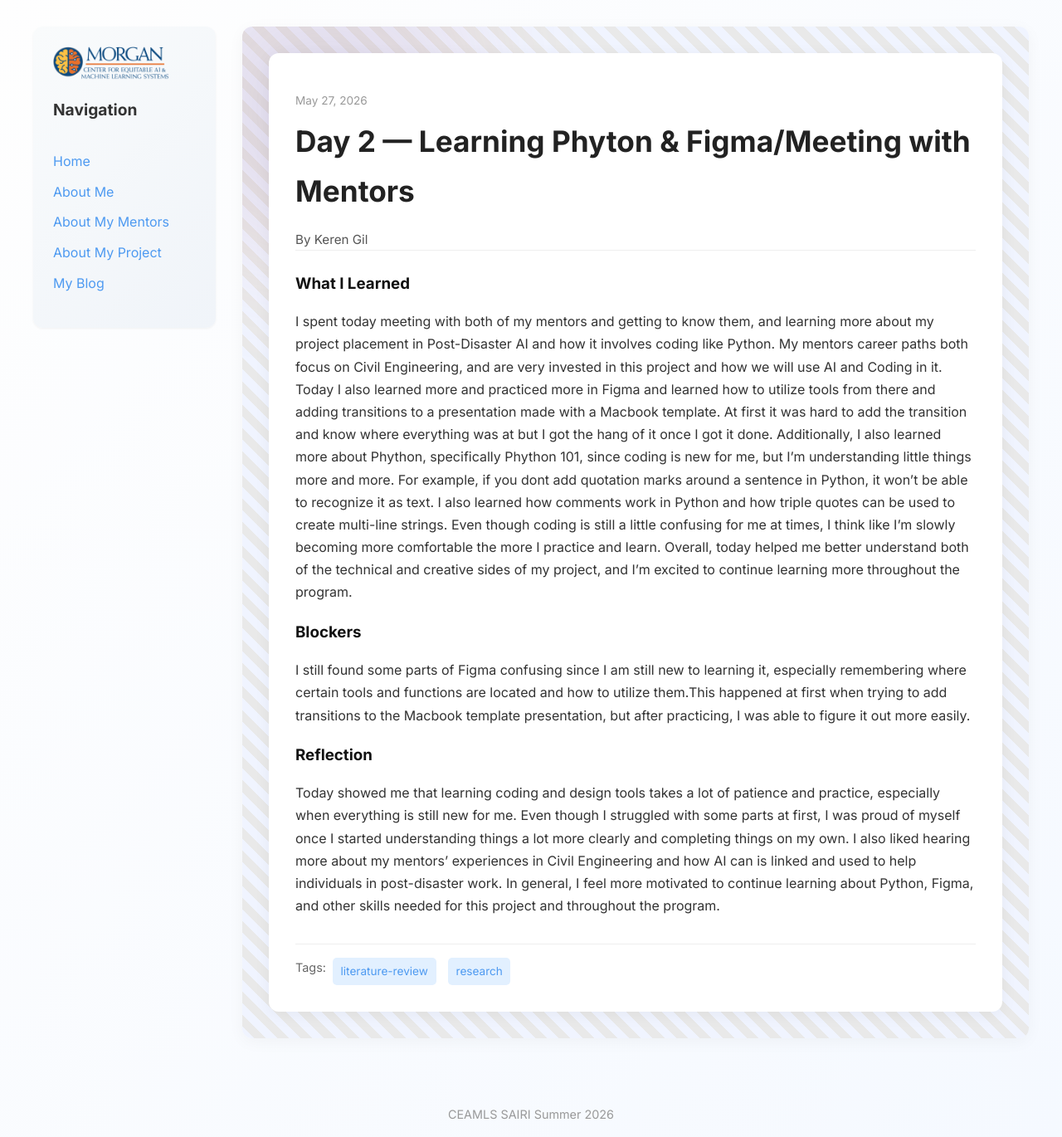
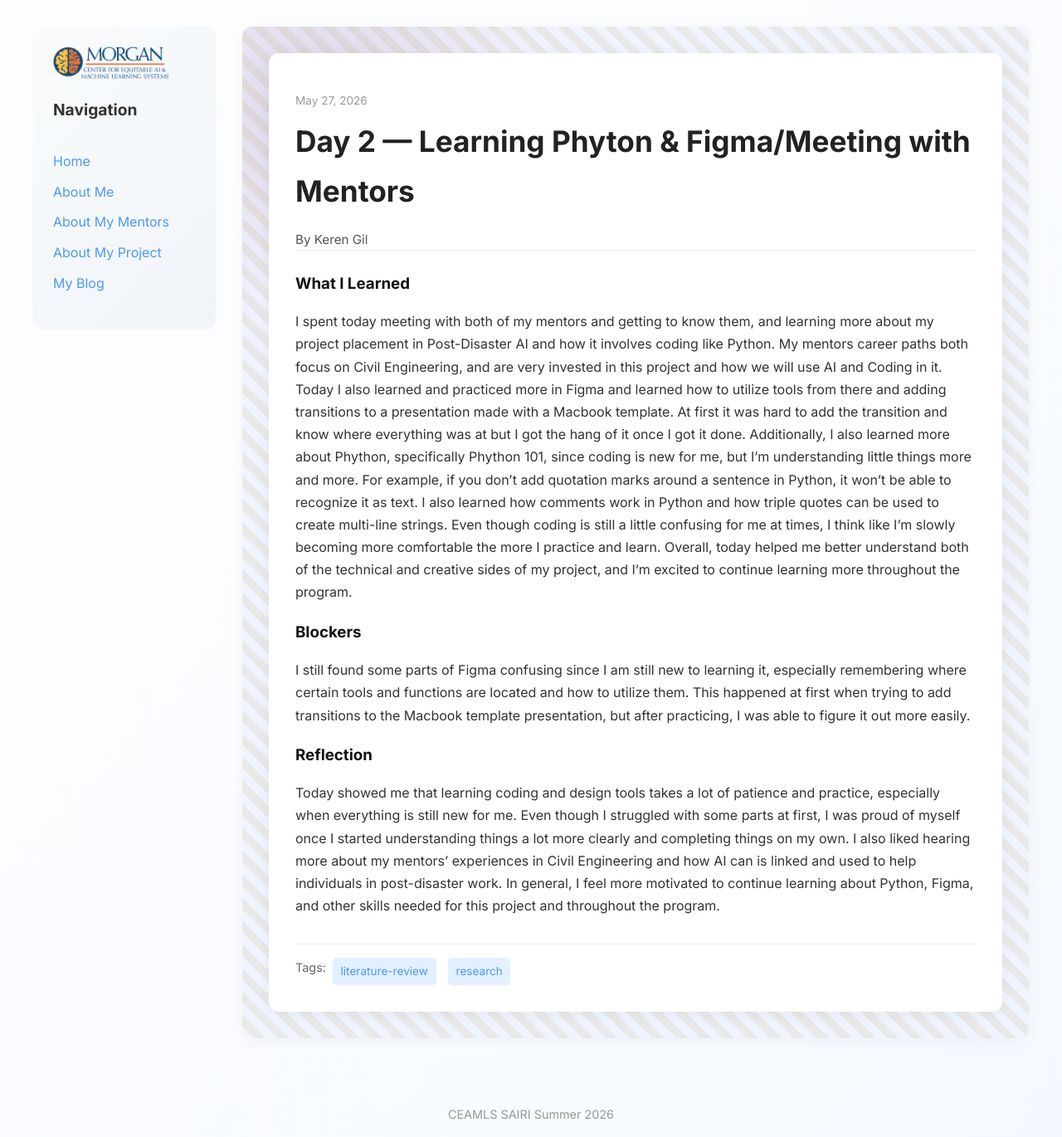
Before and after one commit to kerengil03/kerengil3ceamls26.github.io, a Jekyll site: the page built from _posts/2026-05-27-day-2.md, in a window 1280 px wide. Shown: the whole page at 83% size. Built offline with Jekyll 4.4.1, drawn with Linux system fonts in a browser that asks for light colours.

Commit message:
Update 2026-05-27-day-2.md

```diff
--- a/_posts/2026-05-27-day-2.md
+++ b/_posts/2026-05-27-day-2.md
@@ -6,12 +6,12 @@ permalink: /day2.html
 tags: ["literature-review", "research"]
 
 what_i_learned: |
-  I spent today meeting with both of my mentors and getting to know them, and learning more about my project placement in Post-Disaster AI and how it involves coding like Python. My mentors career paths both focus on Civil Engineering, and are very invested in this project and how we will use AI and Coding in it. Today I also learned more and practiced more in Figma and learned how to utilize tools from there and adding transitions to a presentation made with a Macbook template. At first it was hard to add the transition and know where everything was at but I got the hang of it once I got it done. Additionally, I also learned more about Phython, specifically Phython 101, since coding is new for me, but I'm understanding little things more and more. For example, if you dont add quotation marks around a sentence in Python, it won't be able to recognize it as text. I also learned how comments work in Python and how triple quotes can be used to create multi-line strings. Even though coding is still a little confusing for me at times, I think like I’m slowly becoming more comfortable the more I practice and learn. Overall, today helped me better understand both of the technical and creative sides of my project, and I’m excited to continue learning more throughout the program.
+  I spent today meeting with both of my mentors and getting to know them, and learning more about my project placement in Post-Disaster AI and how it involves coding like Python. My mentors career paths both focus on Civil Engineering, and are very invested in this project and how we will use AI and Coding in it. Today I also learned and practiced more in Figma and learned how to utilize tools from there and adding transitions to a presentation made with a Macbook template. At first it was hard to add the transition and know where everything was at but I got the hang of it once I got it done. Additionally, I also learned more about Phython, specifically Phython 101, since coding is new for me, but I'm understanding little things more and more. For example, if you don't add quotation marks around a sentence in Python, it won't be able to recognize it as text. I also learned how comments work in Python and how triple quotes can be used to create multi-line strings. Even though coding is still a little confusing for me at times, I think like I’m slowly becoming more comfortable the more I practice and learn. Overall, today helped me better understand both of the technical and creative sides of my project, and I’m excited to continue learning more throughout the program.
 
 
 
 blockers: |
-  I still found some parts of Figma confusing since I am still new to learning it, especially remembering where certain tools and functions are located and how to utilize them.This happened at first when trying to add transitions to the Macbook template presentation, but after practicing, I was able to figure it out more easily.
+  I still found some parts of Figma confusing since I am still new to learning it, especially remembering where certain tools and functions are located and how to utilize them. This happened at first when trying to add transitions to the Macbook template presentation, but after practicing, I was able to figure it out more easily.
 
 reflection: |
  Today showed me that learning coding and design tools takes a lot of patience and practice, especially when everything is still new for me. Even though I struggled with some parts at first, I was proud of myself once I started understanding things a lot more clearly and completing things on my own. I also liked hearing more about my mentors’ experiences in Civil Engineering and how AI can is linked and used to help individuals in post-disaster work. In general, I feel more motivated to continue learning about Python, Figma, and other skills needed for this project and throughout the program.
```
